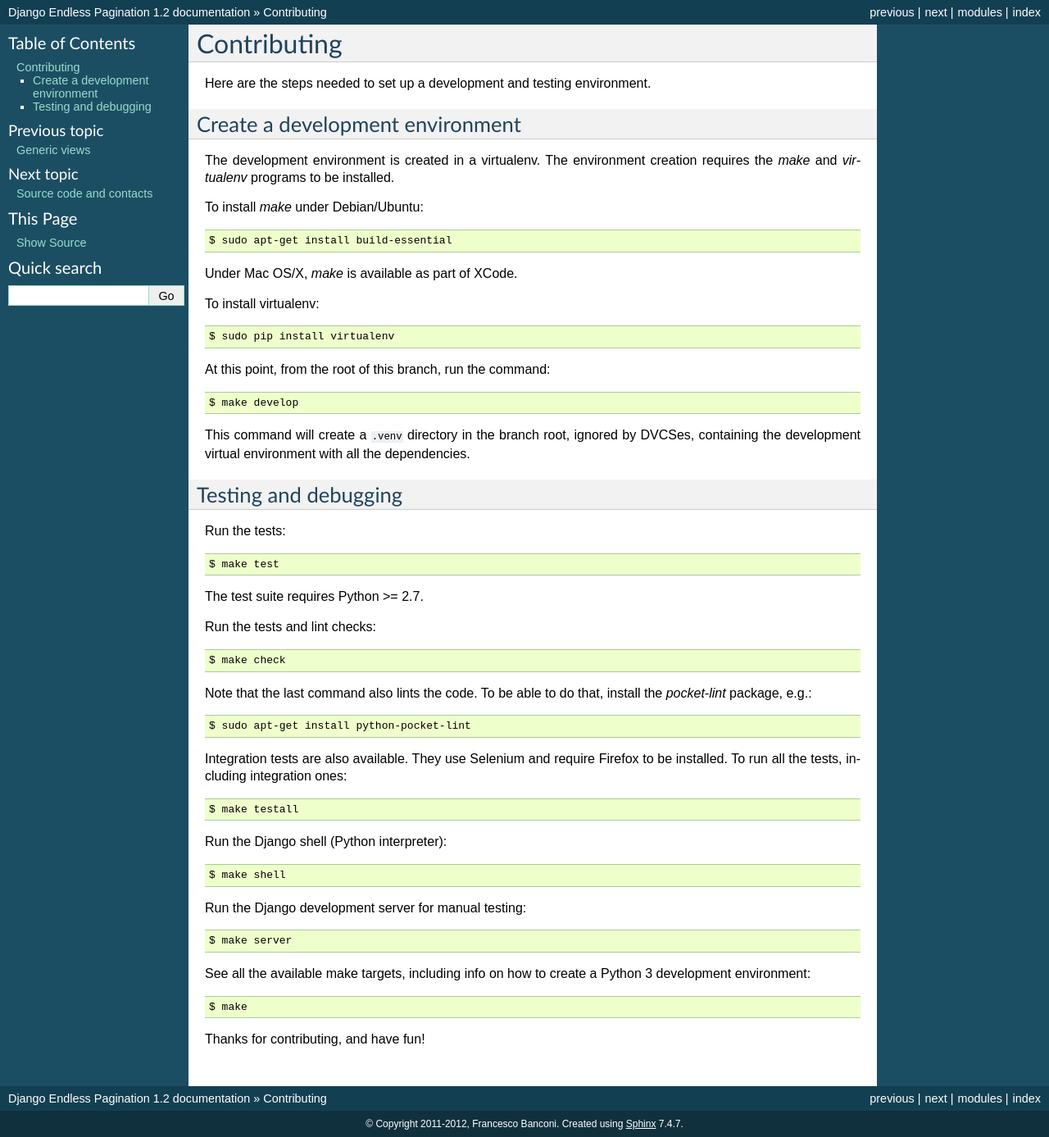
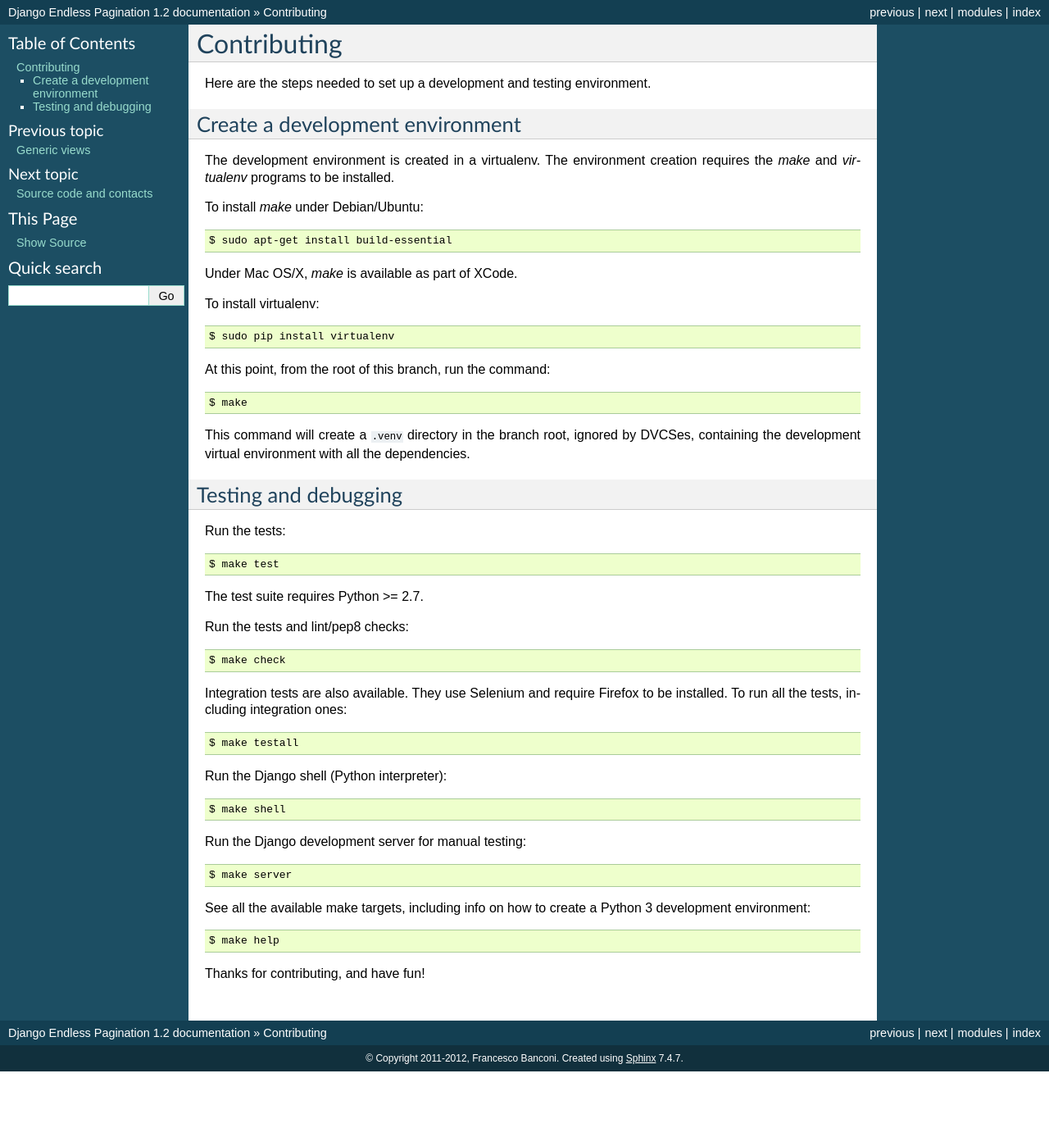
Before and after one commit to frankban/django-endless-pagination, a Sphinx documentation site: the page built from doc/contributing.rst, in a window 1280 px wide. Shown: the whole page at 82% size. Built offline with Sphinx 7.4.7, drawn with Linux system fonts in a browser that asks for light colours; after the commit the page ends 1307 px from its top, so only the background shows below that.

Commit message:
Updated documentation. Dropped dependency on pocketlint.

```diff
--- a/doc/contributing.rst
+++ b/doc/contributing.rst
@@ -21,7 +21,7 @@
 
 At this point, from the root of this branch, run the command::
 
-    $ make develop
+    $ make
 
 This command will create a ``.venv`` directory in the branch root, ignored
 by DVCSes, containing the development virtual environment with all the
@@ -36,14 +36,9 @@
 
 The test suite requires Python >= 2.7.
 
-Run the tests and lint checks::
+Run the tests and lint/pep8 checks::
 
     $ make check
-
-Note that the last command also lints the code. To be able to do that,
-install the *pocket-lint* package, e.g.::
-
-    $ sudo apt-get install python-pocket-lint
 
 Integration tests are also available. They use Selenium and require Firefox
 to be installed. To run all the tests, including integration ones::
@@ -61,6 +56,6 @@
 See all the available make targets, including info on how to create a Python 3
 development environment::
 
-    $ make
+    $ make help
 
 Thanks for contributing, and have fun!
```
Also changed, not shown: 3 other files.
